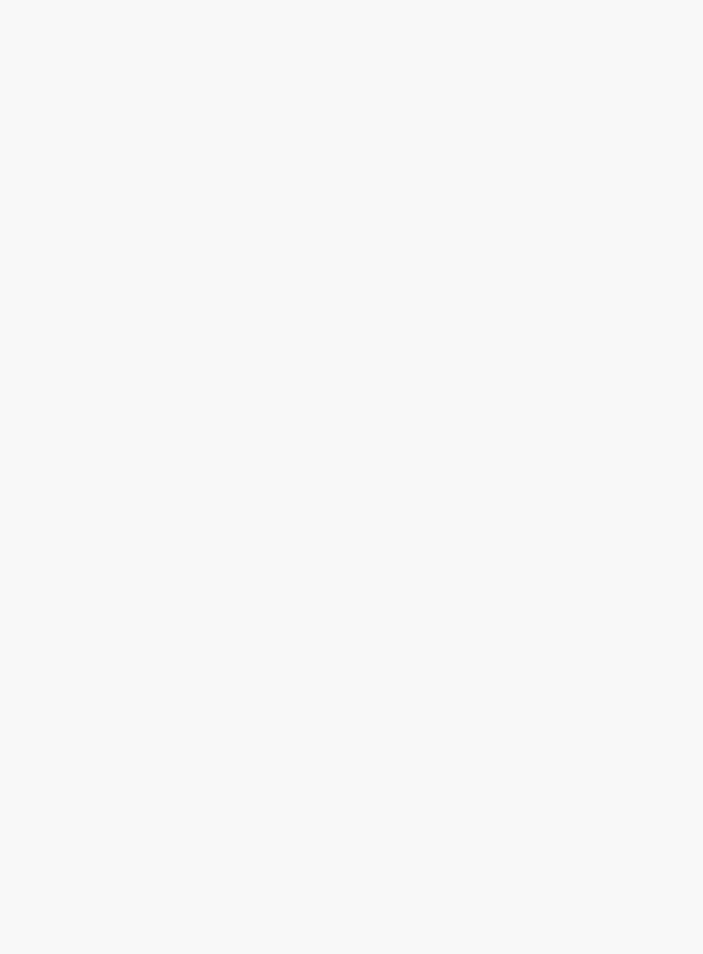
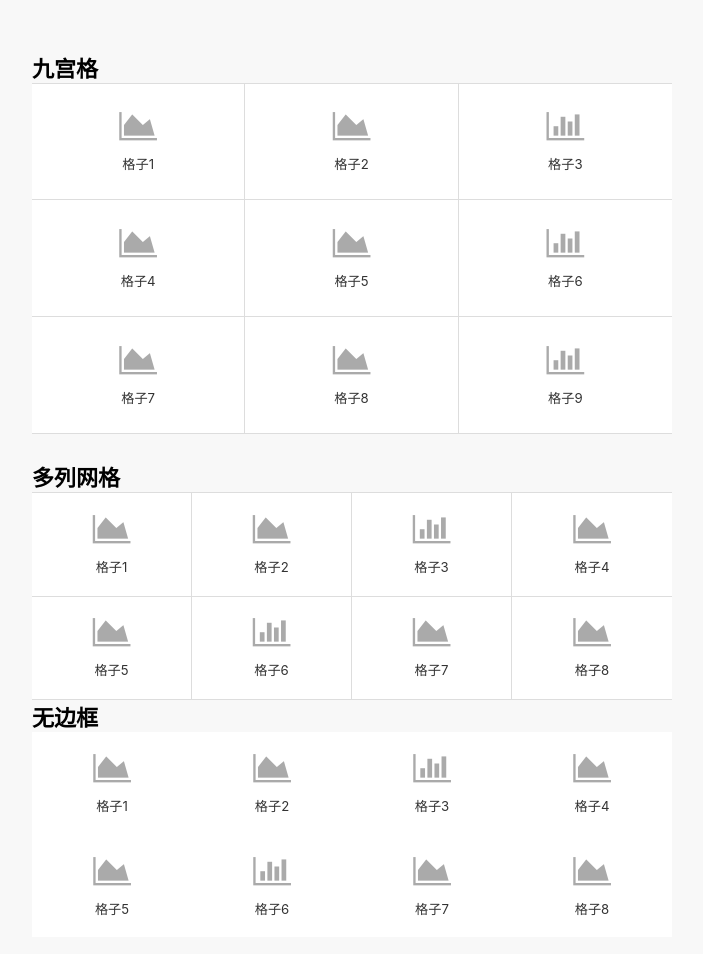
Before and after one commit to lilixikun/tuitui-ui, a plain HTML site: page demo/grid.html in a window 1280 px wide. Shown: the whole page, without its empty margins (288-991 px from the left). Before the commit the page ends 800 px from the top, so only its background shows below. Drawn offline with Linux system fonts and the light colour scheme.

Commit message:
表格开发

```diff
--- a/demo/grid.html
+++ b/demo/grid.html
@@ -11,13 +11,117 @@
 <body>
     <div class="tt-content">
         <!-- 九宫格 -->
+        <!-- no-border 没有边框 -->
+        <h4>九宫格</h4>
         <div class="tt-grid">
-
+            <div class="tt-grid-item">
+                <i class="fa fa-area-chart tt-grid-icon"></i>
+                <p class="tt-grid-label">格子1</p>
+            </div>
+            <div class="tt-grid-item">
+                <i class="fa fa-area-chart tt-grid-icon"></i>
+                <p class="tt-grid-label">格子2</p>
+            </div>
+            <div class="tt-grid-item">
+                <i class="fa fa-bar-chart tt-grid-icon"></i>
+                <p class="tt-grid-label">格子3</p>
+            </div>
+            <div class="tt-grid-item">
+                <i class="fa fa-area-chart tt-grid-icon"></i>
+                <p class="tt-grid-label">格子4</p>
+            </div>
+            <div class="tt-grid-item">
+                <i class="fa fa-area-chart tt-grid-icon"></i>
+                <p class="tt-grid-label">格子5</p>
+            </div>
+            <div class="tt-grid-item">
+                <i class="fa fa-bar-chart tt-grid-icon"></i>
+                <p class="tt-grid-label">格子6</p>
+            </div>
+            <div class="tt-grid-item">
+                <i class="fa fa-area-chart tt-grid-icon"></i>
+                <p class="tt-grid-label">格子7</p>
+            </div>
+            <div class="tt-grid-item">
+                <i class="fa fa-area-chart tt-grid-icon"></i>
+                <p class="tt-grid-label">格子8</p>
+            </div>
+            <div class="tt-grid-item">
+                <i class="fa fa-bar-chart tt-grid-icon"></i>
+                <p class="tt-grid-label">格子9</p>
+            </div>
         </div>
         <br>
         <!-- 多列网格 -->
-        <div class="tt-grid">
-
+        <h4>多列网格</h4>
+        <div class="tt-grid tt-grid-4">
+            <div class="tt-grid-item">
+                <i class="fa fa-area-chart tt-grid-icon"></i>
+                <p class="tt-grid-label">格子1</p>
+            </div>
+            <div class="tt-grid-item">
+                <i class="fa fa-area-chart tt-grid-icon"></i>
+                <p class="tt-grid-label">格子2</p>
+            </div>
+            <div class="tt-grid-item">
+                <i class="fa fa-bar-chart tt-grid-icon"></i>
+                <p class="tt-grid-label">格子3</p>
+            </div>
+            <div class="tt-grid-item">
+                <i class="fa fa-area-chart tt-grid-icon"></i>
+                <p class="tt-grid-label">格子4</p>
+            </div>
+            <div class="tt-grid-item">
+                <i class="fa fa-area-chart tt-grid-icon"></i>
+                <p class="tt-grid-label">格子5</p>
+            </div>
+            <div class="tt-grid-item">
+                <i class="fa fa-bar-chart tt-grid-icon"></i>
+                <p class="tt-grid-label">格子6</p>
+            </div>
+            <div class="tt-grid-item">
+                <i class="fa fa-area-chart tt-grid-icon"></i>
+                <p class="tt-grid-label">格子7</p>
+            </div>
+            <div class="tt-grid-item">
+                <i class="fa fa-area-chart tt-grid-icon"></i>
+                <p class="tt-grid-label">格子8</p>
+            </div>
+        </div>
+        <h4>无边框</h4>
+        <div class="tt-grid tt-grid-4 no-border">
+            <div class="tt-grid-item">
+                <i class="fa fa-area-chart tt-grid-icon"></i>
+                <p class="tt-grid-label">格子1</p>
+            </div>
+            <div class="tt-grid-item">
+                <i class="fa fa-area-chart tt-grid-icon"></i>
+                <p class="tt-grid-label">格子2</p>
+            </div>
+            <div class="tt-grid-item">
+                <i class="fa fa-bar-chart tt-grid-icon"></i>
+                <p class="tt-grid-label">格子3</p>
+            </div>
+            <div class="tt-grid-item">
+                <i class="fa fa-area-chart tt-grid-icon"></i>
+                <p class="tt-grid-label">格子4</p>
+            </div>
+            <div class="tt-grid-item">
+                <i class="fa fa-area-chart tt-grid-icon"></i>
+                <p class="tt-grid-label">格子5</p>
+            </div>
+            <div class="tt-grid-item">
+                <i class="fa fa-bar-chart tt-grid-icon"></i>
+                <p class="tt-grid-label">格子6</p>
+            </div>
+            <div class="tt-grid-item">
+                <i class="fa fa-area-chart tt-grid-icon"></i>
+                <p class="tt-grid-label">格子7</p>
+            </div>
+            <div class="tt-grid-item">
+                <i class="fa fa-area-chart tt-grid-icon"></i>
+                <p class="tt-grid-label">格子8</p>
+            </div>
         </div>
     </div>
 </body>
--- a/src/grid.css
+++ b/src/grid.css
@@ -1,6 +1,83 @@
 /*
  * @Author: mikey.zhaopeng
  * @Date: 2019-07-24 14:00:09
- * @Last Modified by:   xikun
- * @Last Modified time: 2019-07-24 14:00:09
+ * @Last Modified by: xikun
+ * @Last Modified time: 2019-07-24 14:35:45
  */
+
+.tt-grid {
+    display: flex;
+    flex-wrap: wrap;
+    border-top: 1px solid #ddd;
+}
+
+.tt-grid>.tt-grid-item {
+    position: relative;
+    flex: 1 1 33%;
+    box-sizing: border-box;
+    padding: 1.2rem 0;
+    text-align: center;
+    border-right: 1px solid #ddd;
+    border-bottom: 1px solid #ddd;
+    background: #fff;
+}
+
+/* 默认三列 */
+.tt-grid .tt-grid-item:nth-child(3n) {
+    border-right: none;
+}
+
+/* grid内容区 */
+.tt-grid>.tt-grid-item>.tt-grid-icon {
+    font-size: 1.5rem;
+    color: #aaa;
+    margin-bottom: .5rem;
+}
+
+.tt-grid>.tt-grid-item>.tt-grid-label {
+    font-size: .6rem;
+    color: #333;
+}
+
+/* 不需要边框时取消容器上的border */
+.tt-grid.no-border {
+    border: none;
+}
+
+/* 不需要边框时取消格子上所以的border */
+.tt-grid.no-border>.tt-grid-item {
+    border: none !important;
+}
+
+/* 两列网格 */
+.tt-grid.tt-grid-2 .tt-grid-item {
+    border-right: 1px solid #ddd;
+    flex-basis: 50%;
+    padding: 1.8rem 0;
+}
+
+.tt-grid.tt-grid-2 .tt-grid-item:nth-child(2n) {
+    border-right: none;
+}
+
+/* 四列网格 */
+.tt-grid.tt-grid-4 .tt-grid-item {
+    border-right: 1px solid #ddd;
+    flex-basis: 25%;
+    padding: .9rem 0;
+}
+
+.tt-grid.tt-grid-4 .tt-grid-item:nth-child(4n) {
+    border-right: none;
+}
+
+/* 五列网格 */
+.tt-grid.tt-grid-5 .tt-grid-item {
+    border-right: 1px solid #ddd;
+    flex-basis: 20%;
+    padding: .6rem 0;
+}
+
+.tt-grid.tt-grid-5 .tt-grid-item:nth-child(5n) {
+    border-right: none;
+}
```
